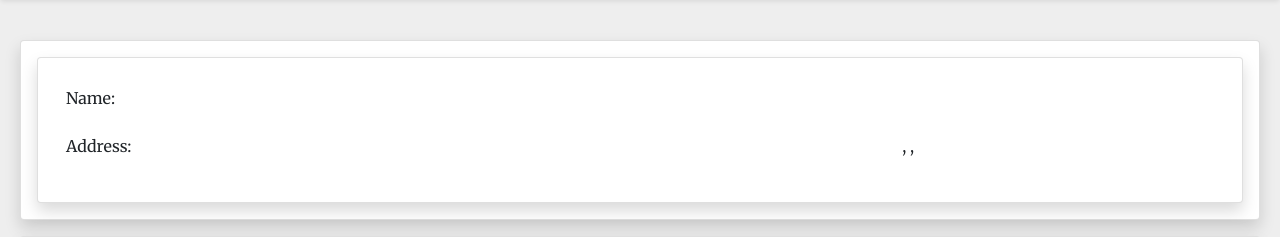
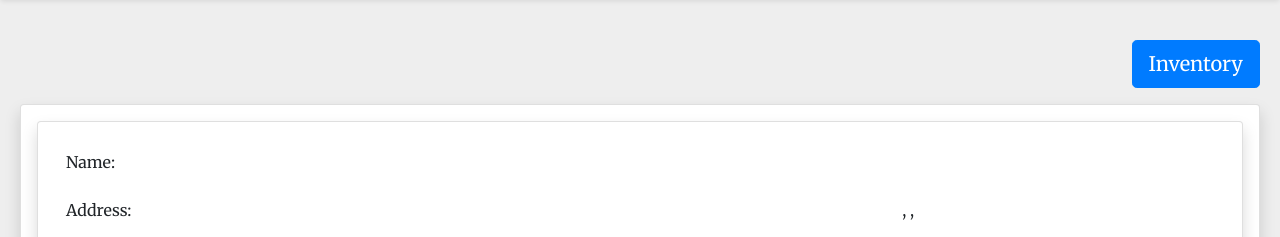
Before and after one commit to github-ravish/point-of-sale, a Django app: template app/shop/templates/shop/detail.html in a window 1280 px wide. Shown: the part 59-296 px from the top of the page. Run offline with Django 3.2, Linux system fonts and the light colour scheme; the template is opened without the code that fills it, so the values that code supplies are empty; parts of the project's set-up code (start-up, migrations or seed data) failed here and were passed over; some libraries are stand-ins or nearby versions.

Commit message:
added inventory list page in shop detail view

```diff
--- a/app/shop/templates/shop/detail.html
+++ b/app/shop/templates/shop/detail.html
@@ -7,7 +7,11 @@
 
 {% block content %}
 <div class="content" id="container-fluid">
-
+	<div class="row mb-3">
+		<div class="col-12 text-right">
+			<a class="btn btn-lg btn-primary" href="{% url 'product:list' slug=shop.slug %}">Inventory</a>
+		</div>
+	</div>
 	<div class="card app__shop-detail p-3 shadow">
 		<div class="card p-3 shadow">
 
```
